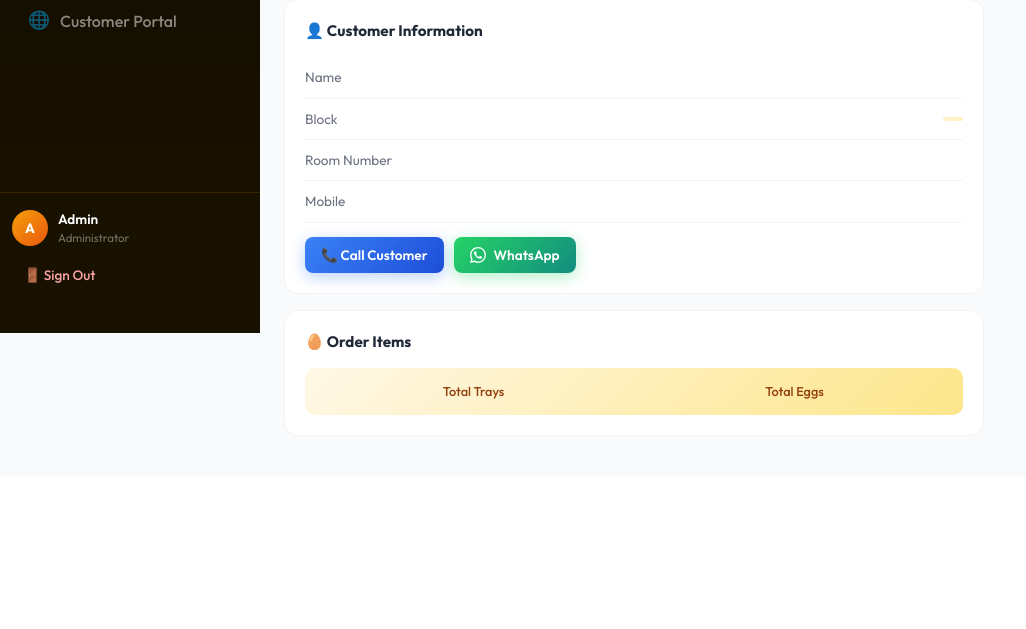
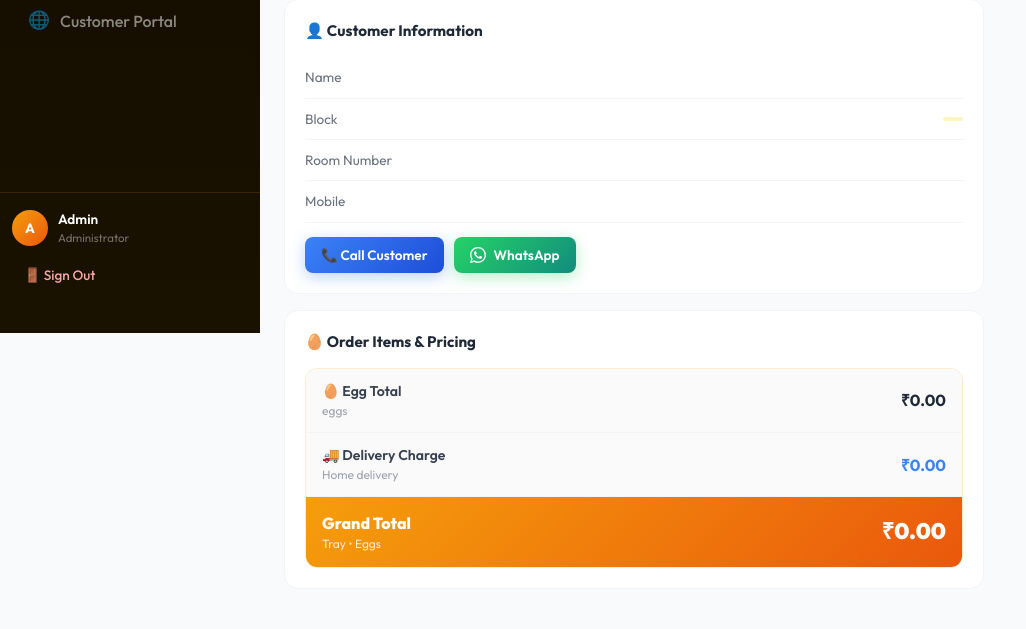
Before and after one commit to Nareshit2004/sk-egg-mart, a Flask app: template templates/admin/order_detail.html in a window 1280 px wide. Shown: the part 467-1096 px from the top of the page, without its empty margins (0-1026 px from the left). Before the commit the page ends 882 px from the top, so only its background shows below. Run offline with Flask 3, Linux system fonts and the light colour scheme; the template is opened without the code that fills it, so the values that code supplies are empty; some libraries are stand-ins or nearby versions.

Commit message:
Fix: cache bust sw v5 for new customer.js, inline pricing safety net, admin order detail with egg rate+delivery+grand total

```diff
--- a/static/sw.js
+++ b/static/sw.js
@@ -1,4 +1,4 @@
-const CACHE_NAME = "sk-egg-mart-v3";
+const CACHE_NAME = "sk-egg-mart-v5";
 
 // Only cache static assets — NEVER cache HTML pages
 const STATIC_ASSETS = [
--- a/templates/admin/order_detail.html
+++ b/templates/admin/order_detail.html
@@ -99,40 +99,85 @@
     </div>
   </div>
 
-  <!-- Order Items -->
+  <!-- Order Items + Billing -->
   <div style="background:white;border-radius:14px;padding:20px;margin-bottom:16px;border:1px solid #F3F4F6;">
-    <h3 style="font-weight:700;color:#1F2937;margin-bottom:14px;font-size:0.95rem;">🥚 Order Items</h3>
+    <h3 style="font-weight:700;color:#1F2937;margin-bottom:14px;font-size:0.95rem;">🥚 Order Items & Pricing</h3>
 
     {% for item in order.order_items %}
-    <div style="display:flex;justify-content:space-between;align-items:center;padding:12px;background:#F9FAFB;border-radius:10px;margin-bottom:8px;">
-      <div style="display:flex;align-items:center;gap:10px;">
-        <span style="font-size:1.5rem;">{{ '🥚' if 'White' in item.egg_type else '🟤' }}</span>
-        <div>
-          <div style="font-weight:700;font-size:0.9rem;color:#1F2937;">{{ item.egg_type }}</div>
-          <div style="font-size:0.78rem;color:#6B7280;">{{ item.trays }} Tray{{ 's' if item.trays > 1 }} × 30 + {{ item.additional_eggs }} extra</div>
+    <div style="border:1.5px solid #F3F4F6;border-radius:12px;padding:14px;margin-bottom:10px;background:#FAFAFA;">
+      <div style="display:flex;justify-content:space-between;align-items:flex-start;gap:10px;">
+        <div style="display:flex;align-items:center;gap:10px;">
+          <span style="font-size:1.6rem;">{{ '🥚' if 'White' in item.egg_type else '🟤' }}</span>
+          <div>
+            <div style="font-weight:700;font-size:0.92rem;color:#1F2937;">{{ item.egg_type }}</div>
+            <div style="font-size:0.78rem;color:#6B7280;margin-top:2px;">
+              {{ item.trays }} Tray{{ 's' if item.trays > 1 }} × 30 + {{ item.additional_eggs }} extra eggs
+            </div>
+          </div>
+        </div>
+        <div style="text-align:right;flex-shrink:0;">
+          <div style="font-weight:900;color:var(--primary);font-size:1.15rem;">{{ item.total_eggs }} eggs</div>
         </div>
       </div>
-      <div style="text-align:right;">
-        <div style="font-weight:800;color:var(--primary);font-size:1.1rem;">{{ item.total_eggs }}</div>
-        <div style="font-size:0.72rem;color:#9CA3AF;">eggs</div>
+
+      <!-- Per-item billing row -->
+      <div style="margin-top:10px;padding-top:10px;border-top:1px dashed #E5E7EB;
+                  display:flex;flex-wrap:wrap;gap:8px;">
+        <div style="background:#FEF3C7;border-radius:8px;padding:5px 10px;font-size:0.78rem;color:#92400E;font-weight:600;">
+          💰 Rate: ₹{{ "%.2f"|format(item.egg_price) }} / egg
+        </div>
+        <div style="background:#EDE9FE;border-radius:8px;padding:5px 10px;font-size:0.78rem;color:#6D28D9;font-weight:600;">
+          🥚 {{ item.total_eggs }} × ₹{{ "%.2f"|format(item.egg_price) }}
+        </div>
+        <div style="margin-left:auto;background:linear-gradient(135deg,#F59E0B,#EA580C);border-radius:8px;
+                    padding:5px 12px;font-size:0.88rem;font-weight:800;color:white;">
+          ₹{{ "%.2f"|format(item.item_amount) }}
+        </div>
       </div>
     </div>
     {% endfor %}
 
-    <!-- Totals -->
-    <div style="background:linear-gradient(135deg,#FFF8E7,#FDE68A);border-radius:10px;padding:14px;margin-top:12px;display:grid;grid-template-columns:1fr 1fr;gap:12px;">
-      <div style="text-align:center;">
-        <div style="font-size:1.6rem;font-weight:900;color:var(--secondary);">{{ order.total_trays }}</div>
-        <div style="font-size:0.8rem;color:#92400E;font-weight:500;">Total Trays</div>
+    <!-- Billing Summary -->
+    <div style="margin-top:14px;border-radius:12px;overflow:hidden;border:1.5px solid rgba(245,158,11,0.2);">
+      <!-- Egg Total -->
+      <div style="display:flex;justify-content:space-between;align-items:center;
+                  padding:12px 16px;border-bottom:1px solid #F3F4F6;background:#FAFAFA;">
+        <div>
+          <div style="font-size:0.88rem;font-weight:600;color:#374151;">🥚 Egg Total</div>
+          <div style="font-size:0.75rem;color:#9CA3AF;">{{ order.total_eggs }} eggs</div>
+        </div>
+        <div style="font-weight:700;color:#1F2937;font-size:1rem;">
+          ₹{{ "%.2f"|format(order.subtotal_amount) }}
+        </div>
       </div>
-      <div style="text-align:center;">
-        <div style="font-size:1.6rem;font-weight:900;color:var(--primary);">{{ order.total_eggs }}</div>
-        <div style="font-size:0.8rem;color:#92400E;font-weight:500;">Total Eggs</div>
+
+      <!-- Delivery Charge -->
+      <div style="display:flex;justify-content:space-between;align-items:center;
+                  padding:12px 16px;border-bottom:1px solid #F3F4F6;background:#FAFAFA;">
+        <div>
+          <div style="font-size:0.88rem;font-weight:600;color:#374151;">🚚 Delivery Charge</div>
+          <div style="font-size:0.75rem;color:#9CA3AF;">Home delivery</div>
+        </div>
+        <div style="font-weight:700;color:#3B82F6;font-size:1rem;">
+          ₹{{ "%.2f"|format(order.delivery_charge) }}
+        </div>
+      </div>
+
+      <!-- Grand Total -->
+      <div style="display:flex;justify-content:space-between;align-items:center;
+                  padding:14px 16px;background:linear-gradient(135deg,#F59E0B,#EA580C);">
+        <div>
+          <div style="font-size:1rem;font-weight:800;color:white;">Grand Total</div>
+          <div style="font-size:0.75rem;color:rgba(255,255,255,0.8);">{{ order.total_trays }} Tray{{ 's' if order.total_trays > 1 }} • {{ order.total_eggs }} Eggs</div>
+        </div>
+        <div style="font-size:1.4rem;font-weight:900;color:white;">
+          ₹{{ "%.2f"|format(order.grand_total) }}
+        </div>
       </div>
     </div>
+
   </div>
 
-</div>
 
 {% endblock %}
 
```
Also changed, not shown: templates/order.html (+27 -1 lines).
